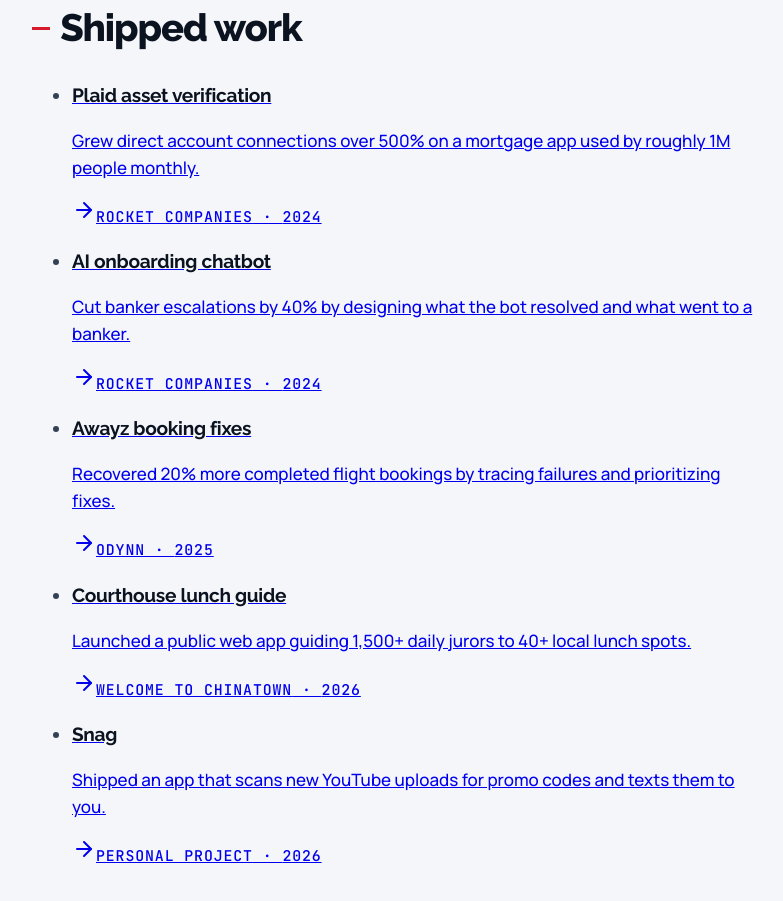
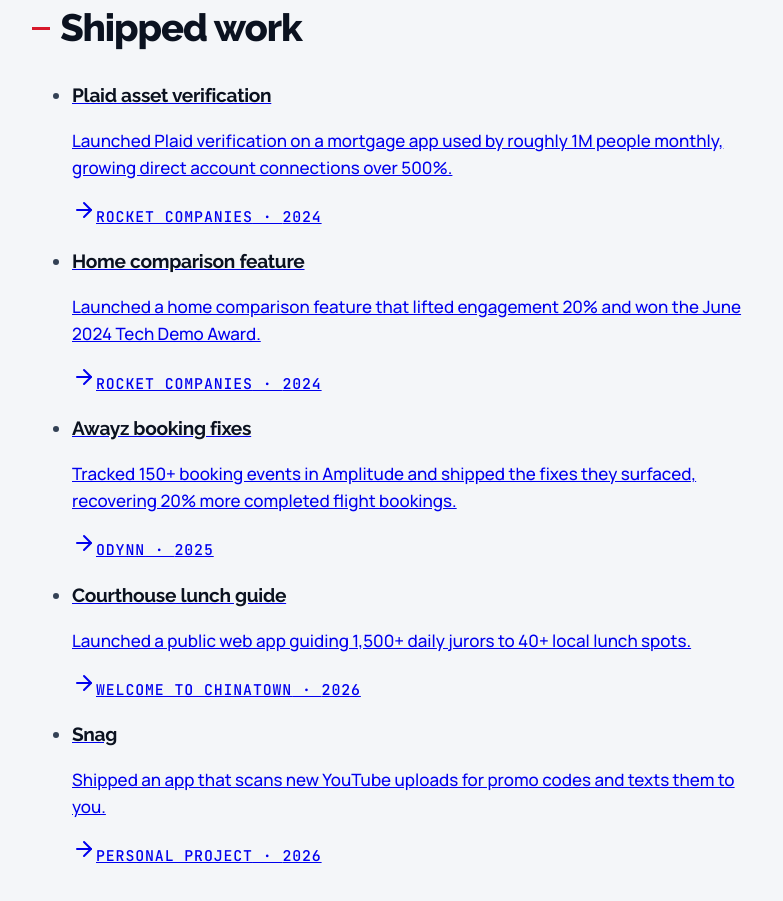
Before and after one commit to Rezwan3App/buildwithrez, a React (Vite) app in the folder client/: page / in a window 1280 px wide. Shown: the part 1380-2281 px from the top of the page, without its empty margins (27-810 px from the left). Built offline with nearby package versions, Linux system fonts and the light colour scheme.

Commit message:
Shipped work: launch-voice outcomes, home comparison feature replaces chatbot, Amplitude on Awayz

```diff
--- a/client/src/components/work-section.tsx
+++ b/client/src/components/work-section.tsx
@@ -2,9 +2,9 @@ import { ArrowRight } from "lucide-react";
 import { Link } from "wouter";
 
 const rows = [
-  { href: "/experience#rocket-companies", title: "Plaid asset verification", outcome: "Grew direct account connections over 500% on a mortgage app used by roughly 1M people monthly.", context: "Rocket Companies", year: "2024" },
-  { href: "/experience#rocket-companies", title: "AI onboarding chatbot", outcome: "Cut banker escalations by 40% by designing what the bot resolved and what went to a banker.", context: "Rocket Companies", year: "2024" },
-  { href: "/experience#odynn", title: "Awayz booking fixes", outcome: "Recovered 20% more completed flight bookings by tracing failures and prioritizing fixes.", context: "Odynn", year: "2025" },
+  { href: "/experience#rocket-companies", title: "Plaid asset verification", outcome: "Launched Plaid verification on a mortgage app used by roughly 1M people monthly, growing direct account connections over 500%.", context: "Rocket Companies", year: "2024" },
+  { href: "/experience#rocket-companies", title: "Home comparison feature", outcome: "Launched a home comparison feature that lifted engagement 20% and won the June 2024 Tech Demo Award.", context: "Rocket Companies", year: "2024" },
+  { href: "/experience#odynn", title: "Awayz booking fixes", outcome: "Tracked 150+ booking events in Amplitude and shipped the fixes they surfaced, recovering 20% more completed flight bookings.", context: "Odynn", year: "2025" },
   { href: "/experience#welcome-to-chinatown", title: "Courthouse lunch guide", outcome: "Launched a public web app guiding 1,500+ daily jurors to 40+ local lunch spots.", context: "Welcome to Chinatown", year: "2026" },
   { href: "/projects#snag", title: "Snag", outcome: "Shipped an app that scans new YouTube uploads for promo codes and texts them to you.", context: "Personal project", year: "2026" },
 ];
```
